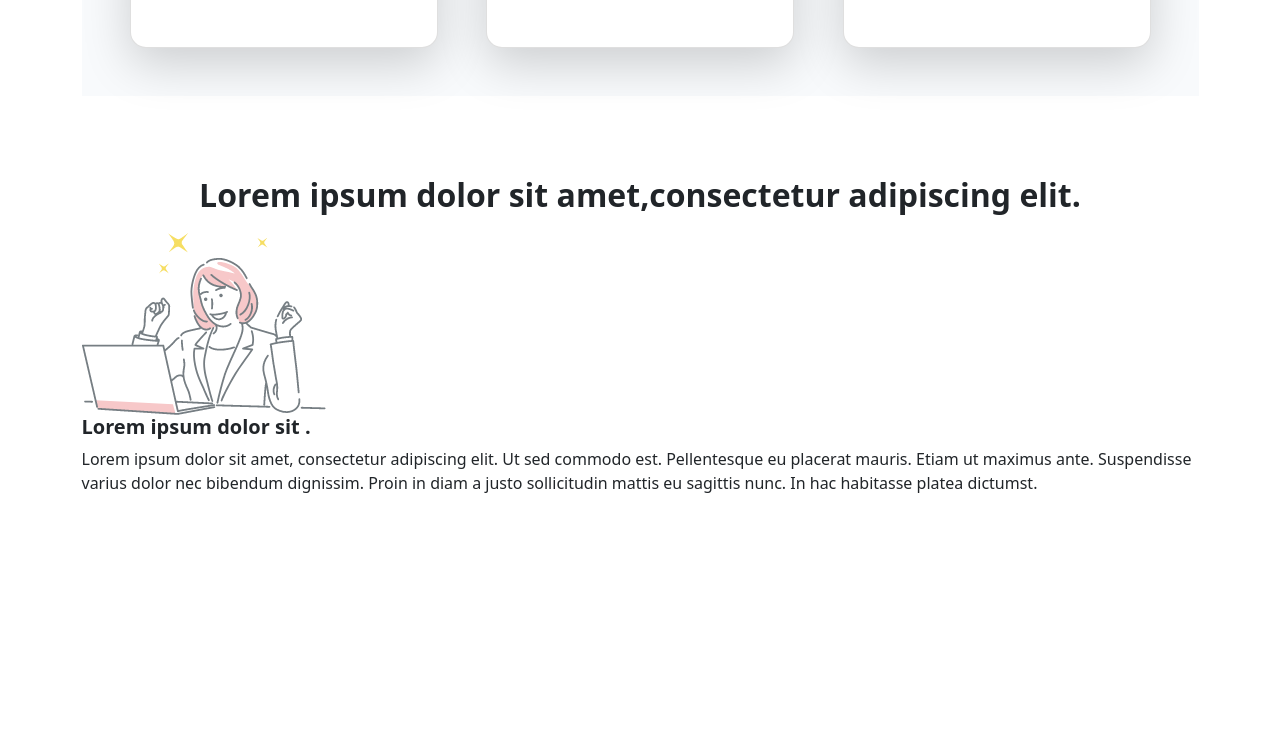
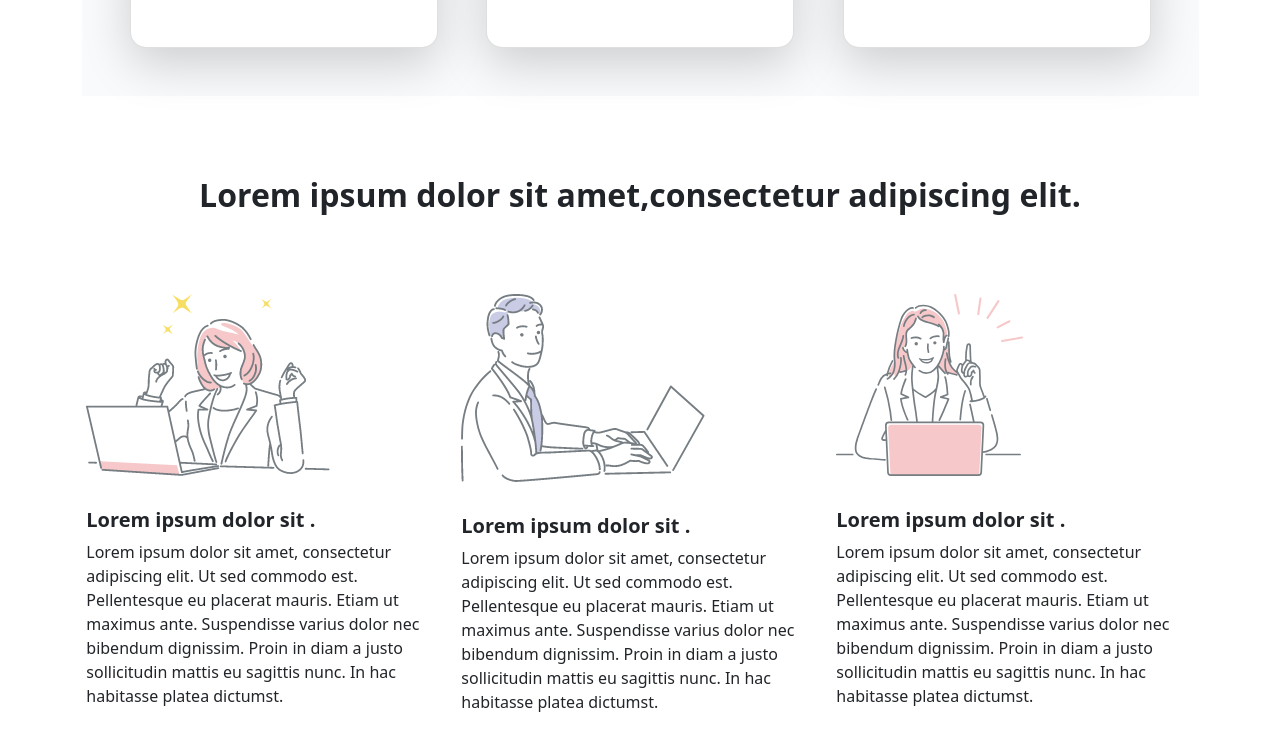
Before and after one commit to Neamul01/HTML-job, a plain HTML site: page index.html in a window 1280 px wide. Shown: the part 1138-1888 px from the top of the page. Before the commit the page ends 1649 px from the top, so only its background shows below. Drawn offline with Linux system fonts and the light colour scheme.

Commit message:
feature area done

```diff
--- a/index.html
+++ b/index.html
@@ -132,6 +132,36 @@
               </p>
             </div>
           </div>
+          <div class="feature-card">
+            <div class="feature-card-img">
+              <img src="./assets/Artwork2.png" alt="feature" />
+            </div>
+            <div class="feature-card-text">
+              <h5 class="fw-bold">Lorem ipsum dolor sit .</h5>
+              <p>
+                Lorem ipsum dolor sit amet, consectetur adipiscing elit. Ut sed
+                commodo est. Pellentesque eu placerat mauris. Etiam ut maximus
+                ante. Suspendisse varius dolor nec bibendum dignissim. Proin in
+                diam a justo sollicitudin mattis eu sagittis nunc. In hac
+                habitasse platea dictumst.
+              </p>
+            </div>
+          </div>
+          <div class="feature-card">
+            <div class="feature-card-img">
+              <img src="./assets/Artwork.svg" alt="feature" />
+            </div>
+            <div class="feature-card-text">
+              <h5 class="fw-bold">Lorem ipsum dolor sit .</h5>
+              <p>
+                Lorem ipsum dolor sit amet, consectetur adipiscing elit. Ut sed
+                commodo est. Pellentesque eu placerat mauris. Etiam ut maximus
+                ante. Suspendisse varius dolor nec bibendum dignissim. Proin in
+                diam a justo sollicitudin mattis eu sagittis nunc. In hac
+                habitasse platea dictumst.
+              </p>
+            </div>
+          </div>
         </div>
       </div>
       <!-- feature area  ------------------->
--- a/style.scss
+++ b/style.scss
@@ -80,4 +80,19 @@ header {
     margin: 1.2rem 0;
     text-align: center;
   }
+  .feature-cards {
+    display: flex;
+    justify-content: space-between;
+    gap: 0.5rem;
+    margin: 5rem 0;
+  }
+  .feature-card {
+    padding: 0 0.3rem;
+    .feature-card-img {
+      padding-bottom: 1rem;
+    }
+    .feature-card-text {
+      margin-top: 1rem;
+    }
+  }
 }
```
Also changed, not shown: style.css, 1 other file.
